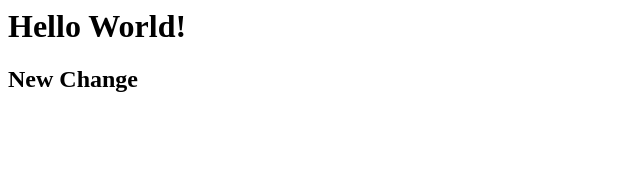
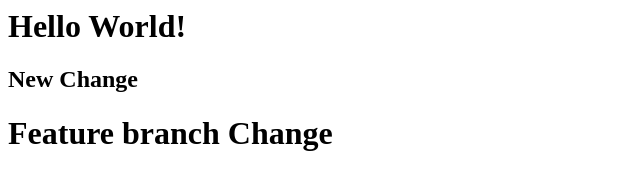
Before and after one commit to ajay618/git_tutorial, a plain HTML site: page index.html in a window 1280 px wide. Shown: the whole page, without its empty margins (0-640 px from the left). Drawn offline with Linux system fonts and the light colour scheme.

Commit message:
second change in feature branch

```diff
--- a/index.html
+++ b/index.html
@@ -1,2 +1,3 @@
 <h1>Hello World!</h1>
 <h2>New Change</h2>
+<h1>Feature branch Change</h1>
```
